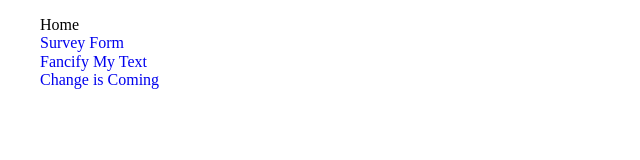
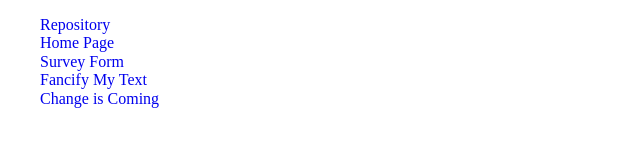
Before and after one commit to siaxiong/siaxiong.github.io, a plain HTML site: page list.html in a window 1280 px wide. Shown: the whole page, without its empty margins (0-640 px from the left). Drawn offline with Linux system fonts and the light colour scheme.

Commit message:
added the Home hyperlink

```diff
--- a/list.html
+++ b/list.html
@@ -19,7 +19,8 @@
 </style>
 <body>
     <ul>
-        <li><a href="index.html"></a>Home</li>
+        <li><a href="https://github.com/">Repository</a></li>
+        <li><a href="index.html">Home Page</a></li>
         <li><a href="doc/modern-survey.html">Survey Form</a></li>
         <li><a href="doc/fancifymytext.html">Fancify My Text</a></li>
         <li><a href="MyProjects/Change_Is_Coming/index.html">Change is Coming</a></li>
```
